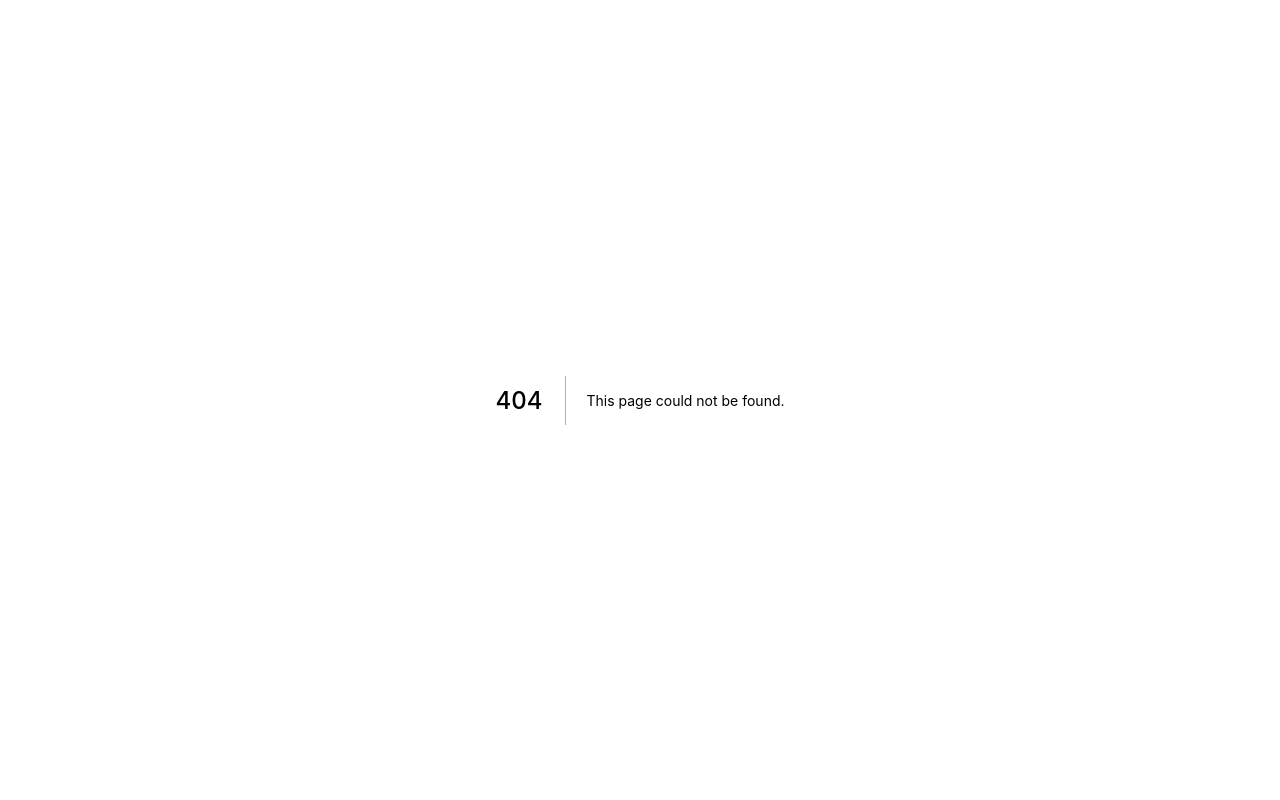
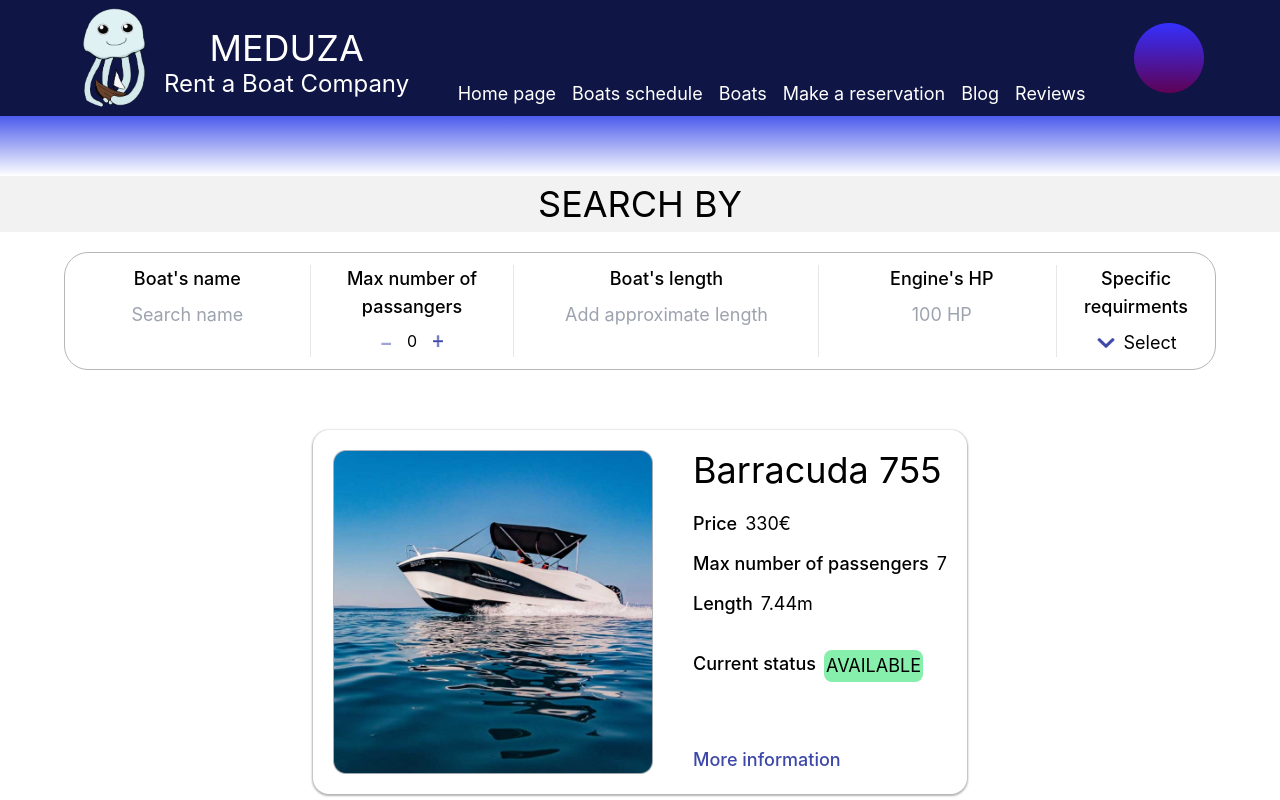
Before and after one commit to MucaMuci/HCI_lab_projekt, a Next.js app: page /listofboats in a window 1280 px wide. Before the commit this address had no page. Shown: the top 800 px of the page. Built offline with nearby package versions, Linux system fonts and the light colour scheme.

Commit message:
Gotova stranica Boats

```diff
--- /dev/null
+++ b/components/boat.js
@@ -0,0 +1,63 @@
+import Image from "next/image";
+import Brod1 from "../assets/brod1.png"
+
+const Boat = ({ name, price, maxpassengers, length, currentstatus }) => (
+    <div className="flex py-5">
+        <div className="flex flex-col md:flex-row shadow-btn-sjena rounded-2xl px-5 py-5">
+            <div className="flex ">
+                <Image
+                    src={Brod1}
+                    height={320}
+                    width={320} />
+            </div>
+            <div className="pl-10 flex flex-col pt-2 md:pt-0">
+                <div className="flex text-4xl pb-5">
+                    {name}
+                </div>
+                <div className="flex flex-row text-lg">
+                    <div className="flex flex-col items-start ">
+                        <div className="flex pb-3">
+                            <div className="flex pr-2 font-medium">
+                                Price
+                            </div>
+                            <div className="flex text-hci-siva2">
+                                {price}
+                            </div>
+                        </div>
+                        <div className="flex pb-3">
+                            <div className="flex pr-2 font-medium">
+                                Max number of passengers
+                            </div>
+                            <div className="flex text-hci-siva2">
+                                {maxpassengers}
+                            </div>
+                        </div>
+                        <div className="flex pb-3 md:pb-8">
+                            <div className="flex pr-2 font-medium">
+                                Length
+                            </div>
+                            <div className="flex text-hci-siva2">
+                                {length}
+                            </div>
+                        </div>
+                        <div className="flex pb-4 md:pb-16">
+                            <div className="flex pr-2 font-medium">
+                                Current status
+                            </div>
+                            <div className="flex text-hci-siva2 bg-green-300 rounded-lg p-0.5">
+                                {currentstatus}
+                            </div>
+                        </div>
+                    </div>
+                </div>
+                <div className="flex text-lg font-medium">
+                    <button className="text-hci-modra">
+                        More information
+                    </button>
+                </div>
+            </div>
+        </div>
+    </div>
+);
+
+export default Boat;
--- /dev/null
+++ b/const/boatList.js
@@ -0,0 +1,17 @@
+export const boats = [
+    {
+        name: "Barracuda 755",
+        price: "330€",
+        maxpassengers: "7",
+        length: "7.44m",
+        currentstatus: "AVAILABLE",
+    },
+    {
+        name: "Barracuda 755",
+        price: "330€",
+        maxpassengers: "7",
+        length: "7.44m",
+        currentstatus: "AVAILABLE",
+    },
+
+]
--- /dev/null
+++ b/modules/boats/boats.js
@@ -0,0 +1,21 @@
+import Boat from "../../components/boat"
+import { boats } from "../../const/boatList"
+
+const Boats = () => {
+    return (
+        <div>
+            <div className="flex flex-col">
+                {boats.map(el => (
+                    <Boat
+                        name={el.name}
+                        price={el.price}
+                        maxpassengers={el.maxpassengers}
+                        length={el.length}
+                        currentstatus={el.currentstatus} />
+                ))}
+            </div>
+        </div>
+    )
+}
+
+export default Boats;
--- /dev/null
+++ b/pages/listofboats.js
@@ -0,0 +1,32 @@
+
+import Boats from "../modules/boats/boats";
+import Filter from "../modules/filter/filter";
+import Footer from "../modules/footer/footer";
+import Header from "../modules/header/header";
+
+const ListOfBoats = () => {
+    return (
+        <>
+            <Header />
+            <div>
+                <div className="flex flex-col pt-10 pb-5 bg-gradient-to-b from-hci-gradient to-white">
+
+                </div>
+                <div className="bg-hci-siva-2 flex justify-center py-2">
+                    <div className="text-4xl">
+                        SEARCH BY
+                    </div>
+                </div>
+                <div className=" flex max-w-6xl mx-auto justify-center pt-5 pb-10">
+                    <Filter />
+                </div>
+                <div className="flex max-w-6xl mx-auto justify-center">
+                    <Boats />
+                </div>
+            </div>
+            <Footer />
+        </>
+    )
+}
+
+export default ListOfBoats;
```
